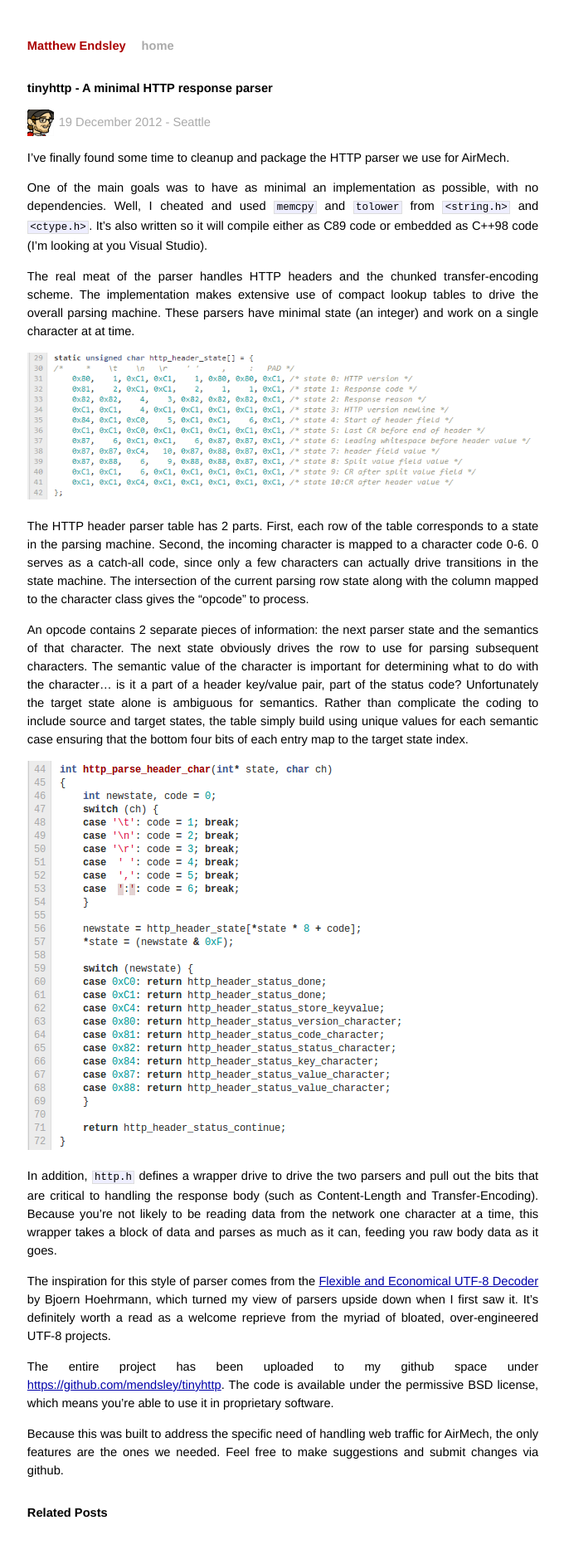
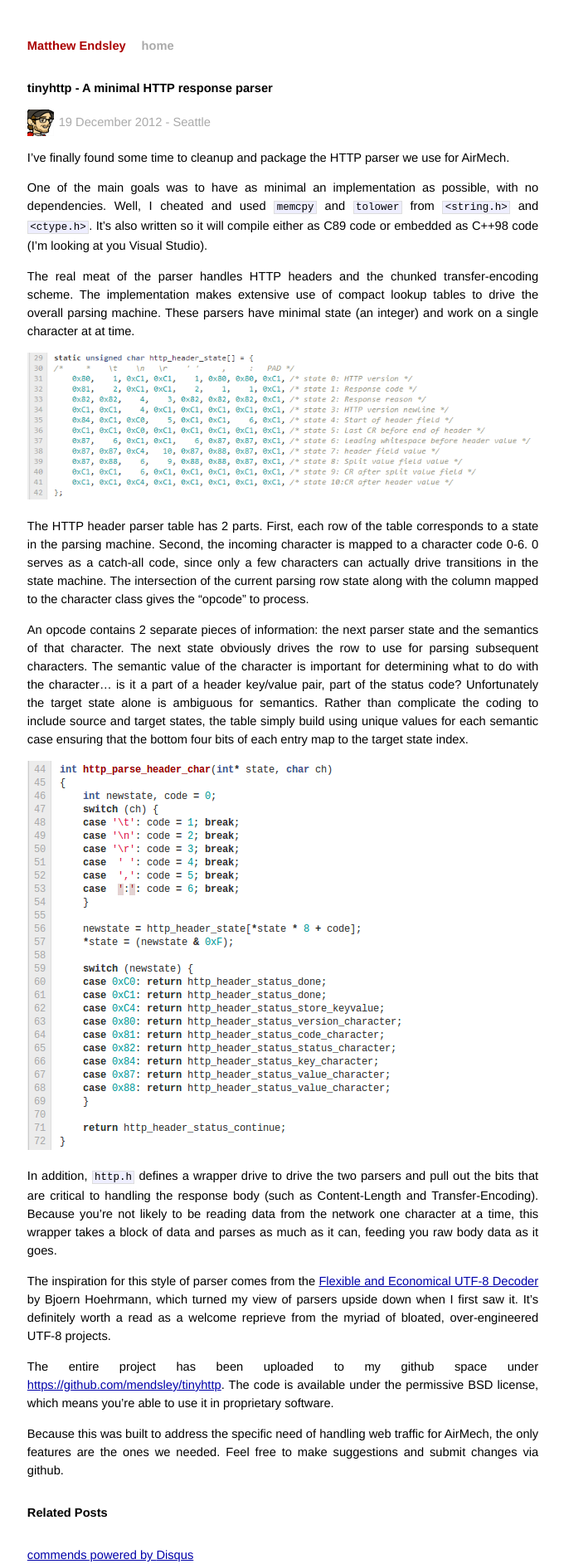
Before and after one commit to mendsley/mendsley.github.com, a Jekyll site: the page built from _posts/2012-12-19-tinyhttp.md, in a window 1280 px wide. Shown: the whole page at 83% size, without its empty margins (299-979 px from the left). Built offline with Jekyll 4.4.1, drawn with Linux system fonts in a browser that asks for light colours; some web fonts are replaced; Markdown is read by kramdown in place of the engine named in the settings; comment, search, counter and statistics services are not loaded; before the commit the page ends 1834 px from its top, so only the background shows below that; some of the changed lines change nothing that is shown.

Commit message:
adding disqus to posts

```diff
--- a/_layouts/post.html
+++ b/_layouts/post.html
@@ -24,3 +24,16 @@
 	{% endfor %}
 	</ul>
 </div>
+
+<div id="disqus_thread"></div>
+<script type="text/javascript">
+	var disqus_shortname = 'learningtogamedev';
+
+	(function() {
+		var dsq = document.createElement('script'); dsq.type='text/javascript'; dsq.async = true;
+		dsq.src = 'http://'+disqus_shortname+'.disqus.com/embed.js';
+		(document.getElementsByTagName('head')[0] || document.getElementsByTagName('body')[0]).appendChild(dsq);
+	 })();
+</script>
+<noscript>Please enable JavaScript to view the <a href="http://disqus.com/?ref_noscript">comments powered by Disqus.</a></noscript>
+<a href="http://disqus.com" class="dsq-brlink">commends powered by <span class="logo-disqus">Disqus</span></a>
```
